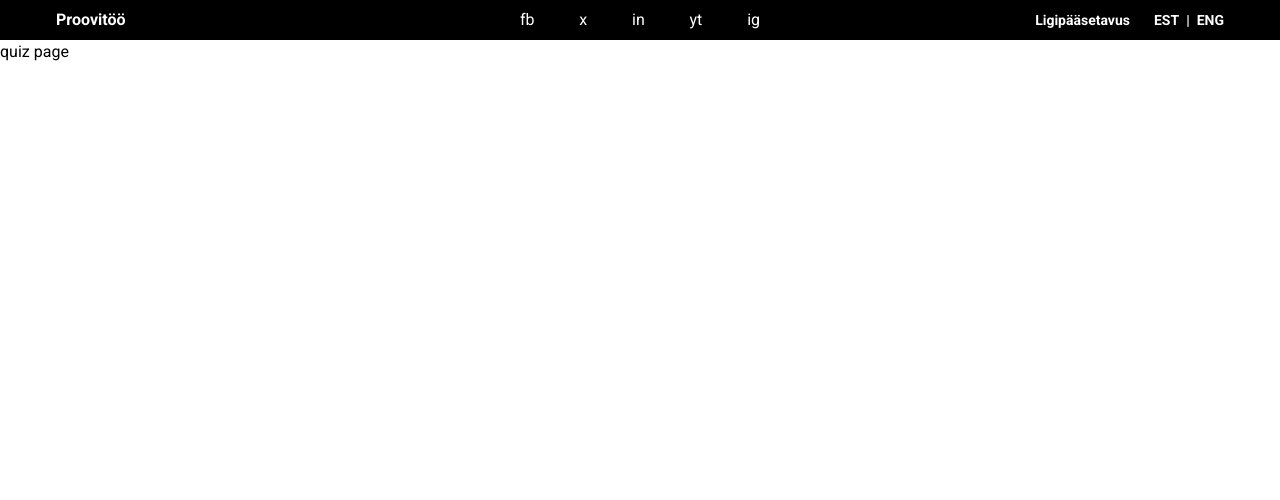
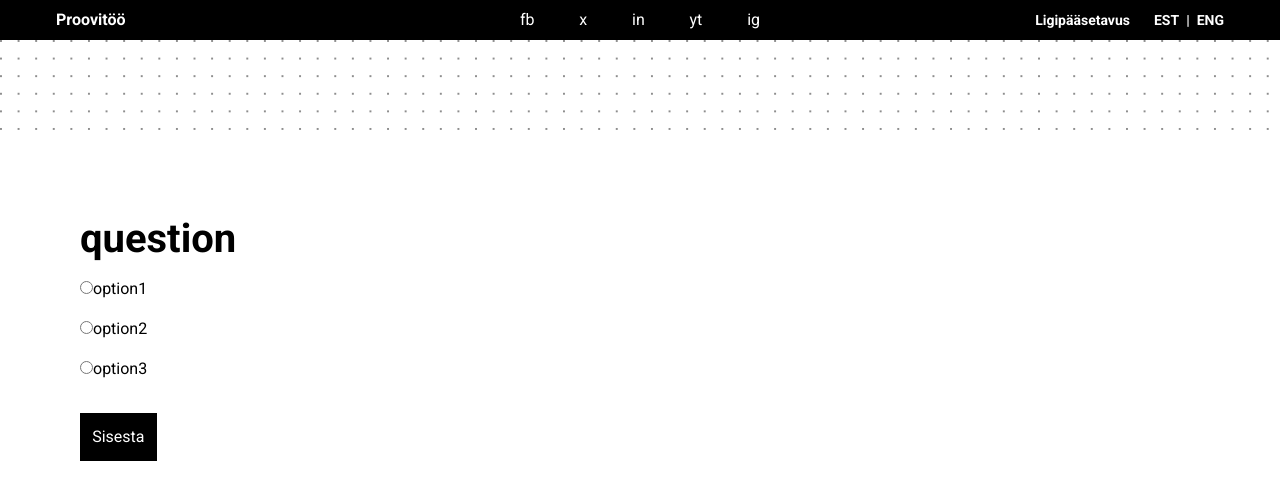
Before and after one commit to geilu/statistikaamet-proovitoo, a React (Vite) app: page /quiz in a window 1280 px wide. Shown: the top 500 px of the page. Built offline with nearby package versions, Linux system fonts and the light colour scheme.

Commit message:
quiz page questions part

```diff
--- a/src/components/header.tsx
+++ b/src/components/header.tsx
@@ -4,7 +4,7 @@ export default function Header() {
     return (
         <div className="bg-black w-full h-[2.5em] flex flex-row justify-between items-center px-[3.5em] text-white">
             <div id="header-left" className="w-full">
-                <h1 className="font-bold">Proovitöö</h1>
+                <a href="/" className="font-bold">Proovitöö</a>
             </div>
             <div id="header-center" className="w-full flex flex-row justify-center gap-[2em]">
                 <a className={aStyle}
--- /dev/null
+++ b/src/components/questionCard.tsx
@@ -0,0 +1,73 @@
+import questions from '../data/questions.json';
+import {type Dispatch, type SetStateAction, useState} from "react";
+
+export default function QuestionCard({ setAnswers, setScore, setDone }: Readonly<{
+                                                                                setAnswers: Dispatch<SetStateAction<string[]>>,
+                                                                                setScore: Dispatch<SetStateAction<number>>,
+                                                                                setDone: Dispatch<SetStateAction<boolean>>
+                                                                                }>) {
+
+    const [answered, setAnswered] = useState<boolean>(false);
+    const [selected, setSelected] = useState<string>("");
+    const [correctAnswer, setCorrectAnswer] = useState<boolean>(false);
+    const [error, setError] = useState<string>("");
+    const [index, setIndex] = useState<number>(0);
+
+    if (questions.length < 3) {
+        return <p>Viktoriinis pole piisavalt küsimusi! Lisa mõni juurde.</p>; // nõue: vähemalt 3 küsimust
+    }
+
+    const currentQuestion = questions.at(index)
+
+    if (!currentQuestion) return <p>Küsimus ei laadinud. Palun proovi uuesti</p>;
+
+    const handleEnter = () => {
+        if (selected === "") {
+            setError("Proovi valida mingi vastus!");
+            return;
+        } else {
+            setError("");
+        }
+        setAnswered(true);
+        if (selected === currentQuestion.answer) {
+            setScore(prev => prev + 1);
+            setCorrectAnswer(true);
+        } else {
+            setCorrectAnswer(false);
+        }
+        setAnswers(prev => [...prev, selected]);
+    }
+
+    const handleContinue = () => {
+        setAnswered(false);
+        setSelected("");
+        setIndex(prev => prev + 1);
+        if (index+1 === questions.length) {
+            setDone(true);
+        }
+    }
+
+    const enterButton =  <button className="btn mt-[2em]r" onClick={handleEnter}>Sisesta</button>
+
+    const continueButton = <button className="btn mt-[2em]" onClick={handleContinue}>Liigu edasi</button>
+
+    return (
+        <div className="m-[5em]">
+            <h1 className="headline-large">{currentQuestion.question}</h1>
+            {currentQuestion.options.map(o =>
+                <div key={o} className="my-[1em]">
+                    <label>
+                    <input id={`option-${o}`}
+                           type="radio"
+                           name="question"
+                           checked={selected === o}
+                           onChange={() => setSelected(o)}
+                           value={o} />
+                    {o}</label>
+                </div>)}
+            <p className="label-large">{error}</p>
+            {answered ? continueButton : enterButton}
+            <p className={answered ? "visible" : "hidden"}>{correctAnswer ? ("Tubli! Valisid õige vastuse.") : ("Kahjuks see pole õige vastus!")}</p> {/* nõue: kohene tagasiside */}
+        </div>
+    )
+}
--- a/src/data/questions.json
+++ b/src/data/questions.json
@@ -10,5 +10,11 @@
     "question": "another question",
     "options": ["option1", "option2", "option3"],
     "answer": "option2"
+  },
+  {
+    "id": 3,
+    "question": "third question",
+    "options": ["option1", "option2", "option3"],
+    "answer": "option3"
   }
 ]
--- a/src/index.css
+++ b/src/index.css
@@ -6,7 +6,7 @@
     --dark-pattern: radial-gradient( circle at 1px 1px, black 1px, transparent 0 );
 }
 
-#quiz-image::before {
+#quiz-image-container::before {
     content: "";
     top: 0.2em;
     left: 0.8em;
@@ -17,7 +17,29 @@
     background-size: 2em 2em;
 }
 
-#label-large {
+.btn {
+    margin-top: 1em;
+    margin-bottom: 1em;
+    background-color: black;
+    color: white;
+    border: 0.1em solid black;
+    padding: 0.7em;
+}
+.btn:hover {
+    background-color: white;
+    color: black;
+    cursor: pointer;
+}
+
+.headline-large {
+    color: black;
+    font-size: 2.5rem;
+    line-height: 2.8125rem;
+    font-family: 'Roboto', serif;
+    font-weight: bold;
+}
+
+.label-large {
     font-size: 14px;
     line-height: 20px;
     color: #565656;
--- a/src/pages/Quiz.tsx
+++ b/src/pages/Quiz.tsx
@@ -1,10 +1,34 @@
 import Header from "../components/header.tsx";
+import QuestionCard from "../components/questionCard.tsx";
+import {useState} from "react";
+import Navbar from "../components/navbar.tsx";
+import questions from "../data/questions.json";
 
 export default function Quiz() {
+    const [answers, setAnswers] = useState<string[]>([]);
+    const [score, setScore] = useState<number>(0);
+    const [done, setDone] = useState<boolean>(false);
+
+    const doneElement = (
+        <>
+            <p>done! score: {score}/{questions.length}</p>
+            <p>ur answers:</p>
+            <ul>
+                {answers.map(answer =>
+                    <li key={answer}>
+                        {answer}
+                    </li>)}
+            </ul>
+        </>
+    )
+
     return (
         <>
             <Header />
-            <h1>quiz page</h1>
+            <Navbar />
+            {done
+                ? doneElement /* nõue: lõpus tabel kokkuvõttega */
+                : <QuestionCard setAnswers={setAnswers} setScore={setScore} setDone={setDone} />} {/* nõue: ükshaaval esitatud küsimused */}
         </>
     )
 }
--- a/src/pages/Start.tsx
+++ b/src/pages/Start.tsx
@@ -17,15 +17,14 @@ export default function Start() {
                         Duis aute irure dolor in reprehenderit in voluptate velit esse cillum dolore eu fugiat nulla pariatur.
                         Excepteur sint occaecat cupidatat non proident, sunt in culpa qui officia deserunt mollit anim id est laborum.
                     </p>
-                    <a className="my-[1em] bg-black text-white border-black border-[0.1em] p-[0.7em]
-                     hover:bg-white hover:text-black"
+                    <a className="btn"
                     href="/quiz">Alusta viktoriiniga</a>
                 </div>
                 <div>
-                <div id="quiz-image" className="mr-[2em] relative">
+                <div id="quiz-image-container" className="mr-[2em] relative">
                     <img src={TakingAQuiz} alt="person taking a quiz" width="2500"/>
                 </div>
-                    <p id="label-large">Foto allikas: https://pixabay.com/photos/omr-sheet-fill-paper-hand-young-3723132/</p>
+                    <p className="label-large">Foto allikas: https://pixabay.com/photos/omr-sheet-fill-paper-hand-young-3723132/</p>
                 </div>
             </div>
         </>
```
